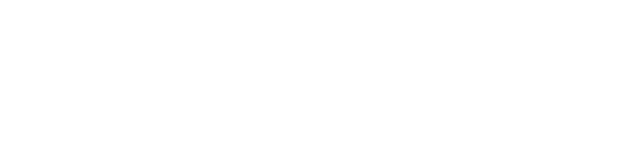
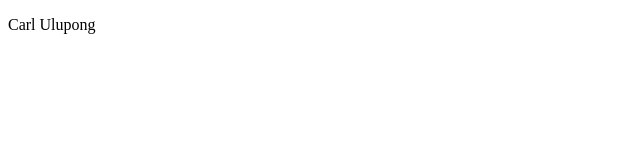
Before and after one commit to Elceed07/Comprog-2-Vlog, a plain HTML site: page index.html in a window 1280 px wide. Shown: the whole page, without its empty margins (0-640 px from the left). Drawn offline with Linux system fonts and the light colour scheme.

Commit message:
Added paragraph

```diff
--- a/index.html
+++ b/index.html
@@ -5,5 +5,7 @@
     <meta name="viewport" content="width=device-width, initial-scale=1.0" />
     <title>Document</title>
   </head>
-  <body></body>
+  <body>
+    <p>Carl Ulupong</p>
+  </body>
 </html>
```
